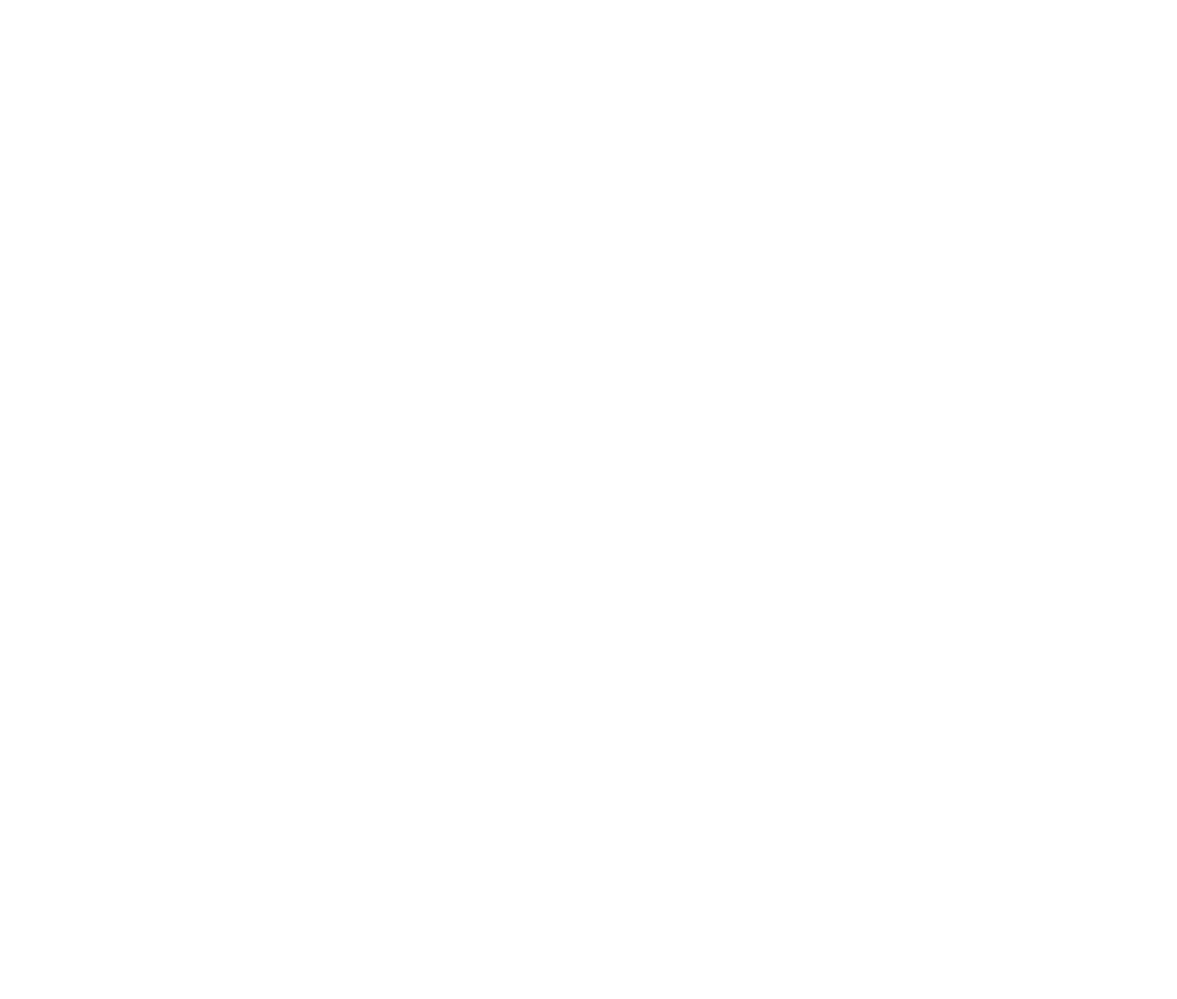
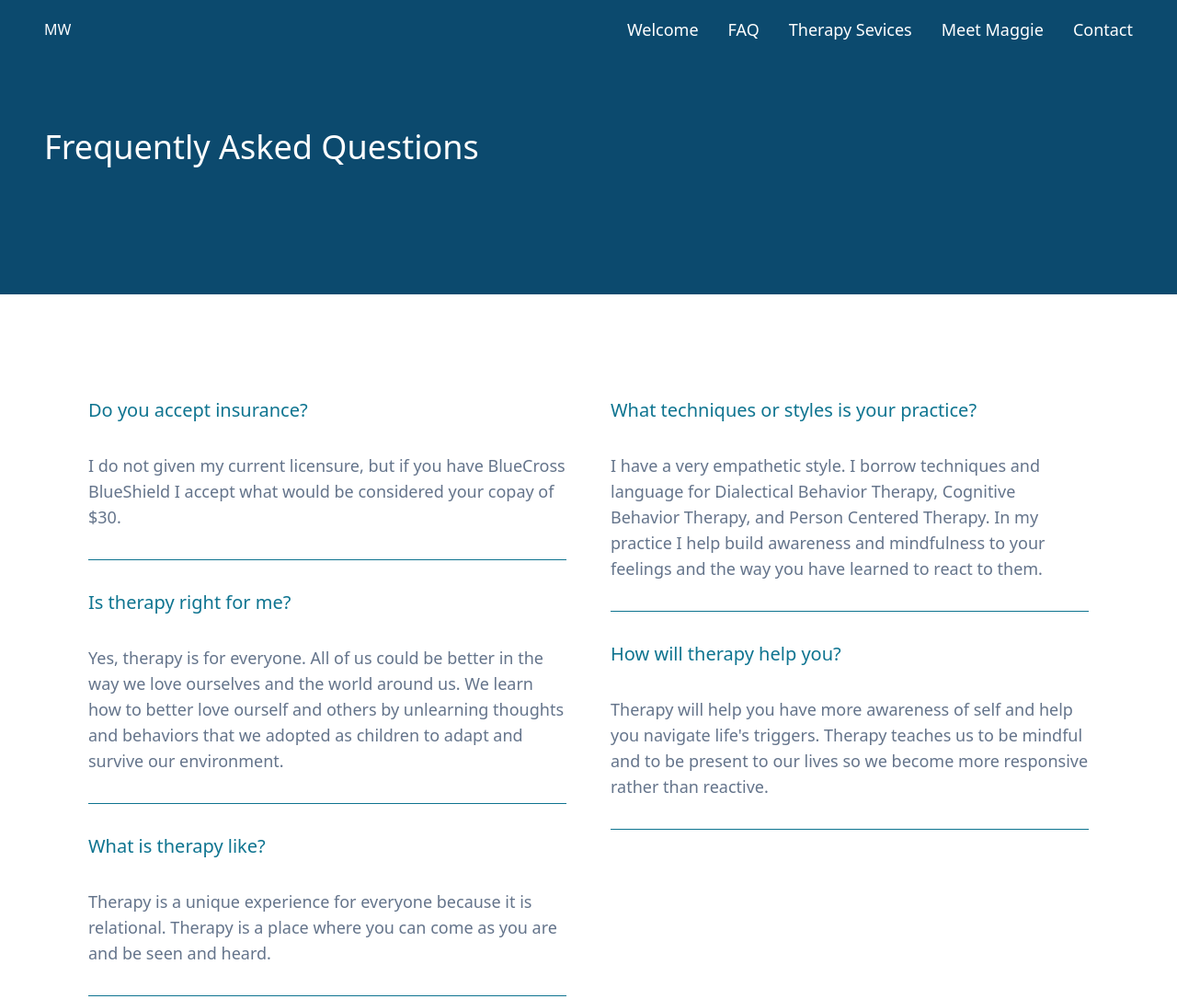
Before and after one commit to tas0018/maggie-site-4.0, a Gatsby site in the folder maggie-site-v-4/: page /faq in a window 1280 px wide. Before the commit this address had no page. Shown: the top 1086 px of the page at 92% size. Before the commit the page ends 800 px from the top, so only its background shows below. Built offline with nearby package versions, Linux system fonts and the light colour scheme; Gatsby itself is replaced by a stand-in of ours.

Commit message:
Finished 1st draft of FAQ page. Started Meet maggie page

```diff
--- /dev/null
+++ b/maggie-site-v-4/src/components/FaqHero.js
@@ -0,0 +1,13 @@
+import React from "react"
+
+function FaqHero() {
+  return (
+    <div className="flex items-center justify-items-start h-80 bg-sky-900 px-12">
+      <h1 className="text-white text-4xl font-medium">
+        Frequently Asked Questions
+      </h1>
+    </div>
+  )
+}
+
+export default FaqHero
--- /dev/null
+++ b/maggie-site-v-4/src/components/MeetHero.js
@@ -0,0 +1,11 @@
+import React from "react"
+
+function MeetHero() {
+  return (
+    <div>
+      <h1></h1>
+    </div>
+  )
+}
+
+export default MeetHero
--- a/maggie-site-v-4/src/components/Navbar.js
+++ b/maggie-site-v-4/src/components/Navbar.js
@@ -9,9 +9,10 @@ const Navbar = () => {
     >
       <h1>MW</h1>
       <div className="text-lg space-x-8">
-        <Link to="/">Counseling</Link>
+        <Link to="/">Welcome</Link>
+        <Link to="/faq/">FAQ</Link>
         <Link to="/">Therapy Sevices</Link>
-        <Link to="/">Meet Maggie</Link>
+        <Link to="/meetMaggie/">Meet Maggie</Link>
         <Link to="/">Contact</Link>
       </div>
     </nav>
--- /dev/null
+++ b/maggie-site-v-4/src/pages/faq.js
@@ -0,0 +1,80 @@
+import * as React from "react"
+import { Link } from "gatsby"
+
+import Layout from "../components/layout"
+import Seo from "../components/seo"
+import FaqHero from "../components/FaqHero"
+import Footer from "../components/Footer"
+
+const FAQ = () => (
+  <Layout>
+    <Seo title="FAQ" />
+    <FaqHero />
+    <div className="flex h-max w-screen py-20">
+      <div className="flex flex-col pl-24 pr-6 w-6/12">
+        <div>
+          <h2 className="text-cyan-700 text-xl font-medium py-8">
+            Do you accept insurance?
+          </h2>
+          <p className="text-lg text-slate-500 border-b pb-8  border-cyan-700  ">
+            I do not given my current licensure, but if you have BlueCross
+            BlueShield I accept what would be considered your copay of $30.
+          </p>
+        </div>
+
+        <div>
+          <h2 className="text-cyan-700 text-xl font-medium py-8">
+            Is therapy right for me?
+          </h2>
+          <p className="text-lg text-slate-500 border-b pb-8  border-cyan-700  ">
+            Yes, therapy is for everyone. All of us could be better in the way
+            we love ourselves and the world around us. We learn how to better
+            love ourself and others by unlearning thoughts and behaviors that we
+            adopted as children to adapt and survive our environment.
+          </p>
+        </div>
+
+        <div>
+          <h2 className="text-cyan-700 text-xl font-medium py-8">
+            What is therapy like?
+          </h2>
+          <p className="text-lg text-slate-500 border-b pb-8  border-cyan-700  ">
+            Therapy is a unique experience for everyone because it is
+            relational. Therapy is a place where you can come as you are and be
+            seen and heard.
+          </p>
+        </div>
+      </div>
+
+      <div className="flex flex-col pr-24 pl-6 w-6/12">
+        <div>
+          <h2 className="text-cyan-700 text-xl font-medium py-8">
+            What techniques or styles is your practice?
+          </h2>
+          <p className="text-lg text-slate-500 border-b pb-8  border-cyan-700  ">
+            I have a very empathetic style. I borrow techniques and language for
+            Dialectical Behavior Therapy, Cognitive Behavior Therapy, and Person
+            Centered Therapy. In my practice I help build awareness and
+            mindfulness to your feelings and the way you have learned to react
+            to them.
+          </p>
+        </div>
+
+        <div>
+          <h2 className="text-cyan-700 text-xl font-medium py-8">
+            How will therapy help you?
+          </h2>
+          <p className="text-lg text-slate-500 border-b pb-8  border-cyan-700  ">
+            Therapy will help you have more awareness of self and help you
+            navigate life's triggers. Therapy teaches us to be mindful and to be
+            present to our lives so we become more responsive rather than
+            reactive.
+          </p>
+        </div>
+      </div>
+    </div>
+    <Footer />
+  </Layout>
+)
+
+export default FAQ
--- /dev/null
+++ b/maggie-site-v-4/src/pages/meetMaggie.js
@@ -0,0 +1,17 @@
+import React from "react"
+import Footer from "../components/Footer"
+import Layout from "../components/layout"
+import Seo from "../components/seo"
+
+function meetMaggie() {
+  return (
+    <div>
+      <Layout />
+      <Seo title="Meet Maggie Williams" />
+
+      <Footer />
+    </div>
+  )
+}
+
+export default meetMaggie
--- a/maggie-site-v-4/src/pages/page-2.js
+++ /dev/null
@@ -1,16 +0,0 @@
-import * as React from "react"
-import { Link } from "gatsby"
-
-import Layout from "../components/layout"
-import Seo from "../components/seo"
-
-const SecondPage = () => (
-  <Layout>
-    <Seo title="Page two" />
-    <h1>Hi from the second page</h1>
-    <p>Welcome to page 2</p>
-    <Link to="/">Go back to the homepage</Link>
-  </Layout>
-)
-
-export default SecondPage
```
